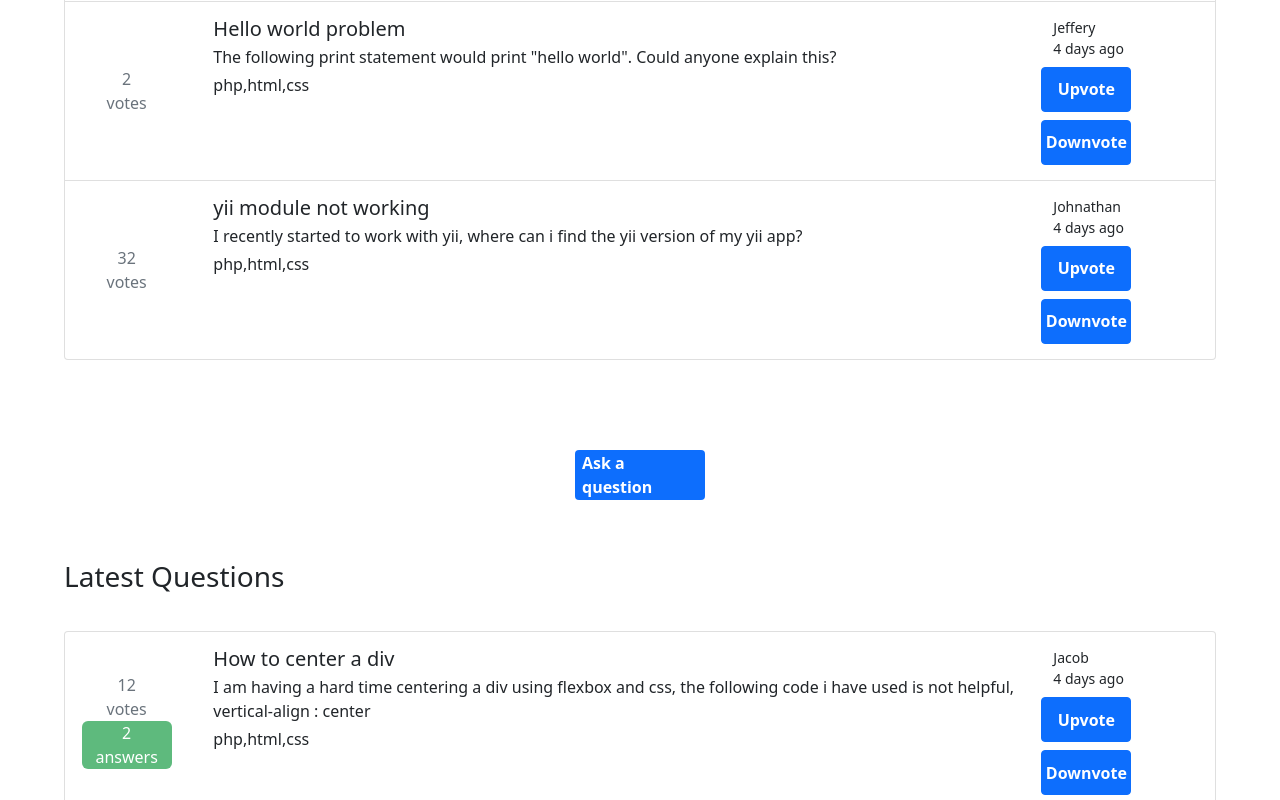
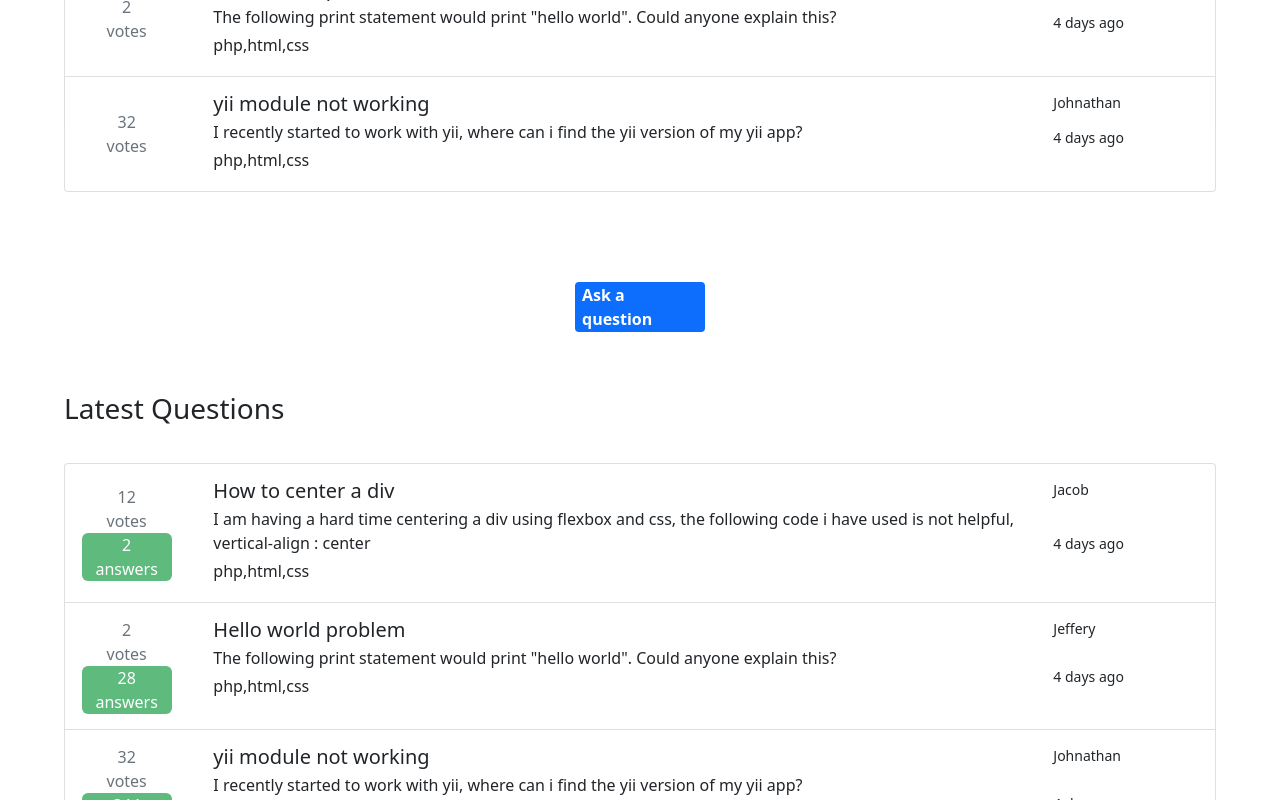
Before and after one commit to 2103562/witsOverflow, a Vue app: page / in a window 1280 px wide. Shown: the part 380-1180 px from the top of the page. Built offline with nearby package versions, Linux system fonts and the light colour scheme; no server answers.

Commit message:
remove vote button from home page

```diff
--- a/src/components/Home.vue
+++ b/src/components/Home.vue
@@ -110,8 +110,7 @@ export default {
                         <small>{{question.user}}</small>
                         <small>{{question.time}}</small>
                         <div class="d-flex flex-row row justify-content-between" >
-                        <button class="btn-upvote"   @click.once="question.votes++">Upvote</button>
-                        <button class="btn-upvote" v-if="question.votes>=1"  @click.once=question.votes-->Downvote</button>
+
                         </div>
                     </div>
 
@@ -164,8 +163,7 @@ export default {
                     <div class="d-flex flex-row row justify-content-between">
                         <small>{{question.user}}</small>
                         <small>{{question.time}}</small>
-                        <button class="btn-upvote" :class="{disabledbutton: !isPressed}" :disabled="!isPressed" @click.once="question.upvote">Upvote</button>
-                        <button class="btn-upvote" v-if="question.votes>=1" :class="{disabledbutton: !isPressed}" :disabled="!isPressed" @click.once=question.votes-->Downvote</button>
+
 
                     </div>
 
```
